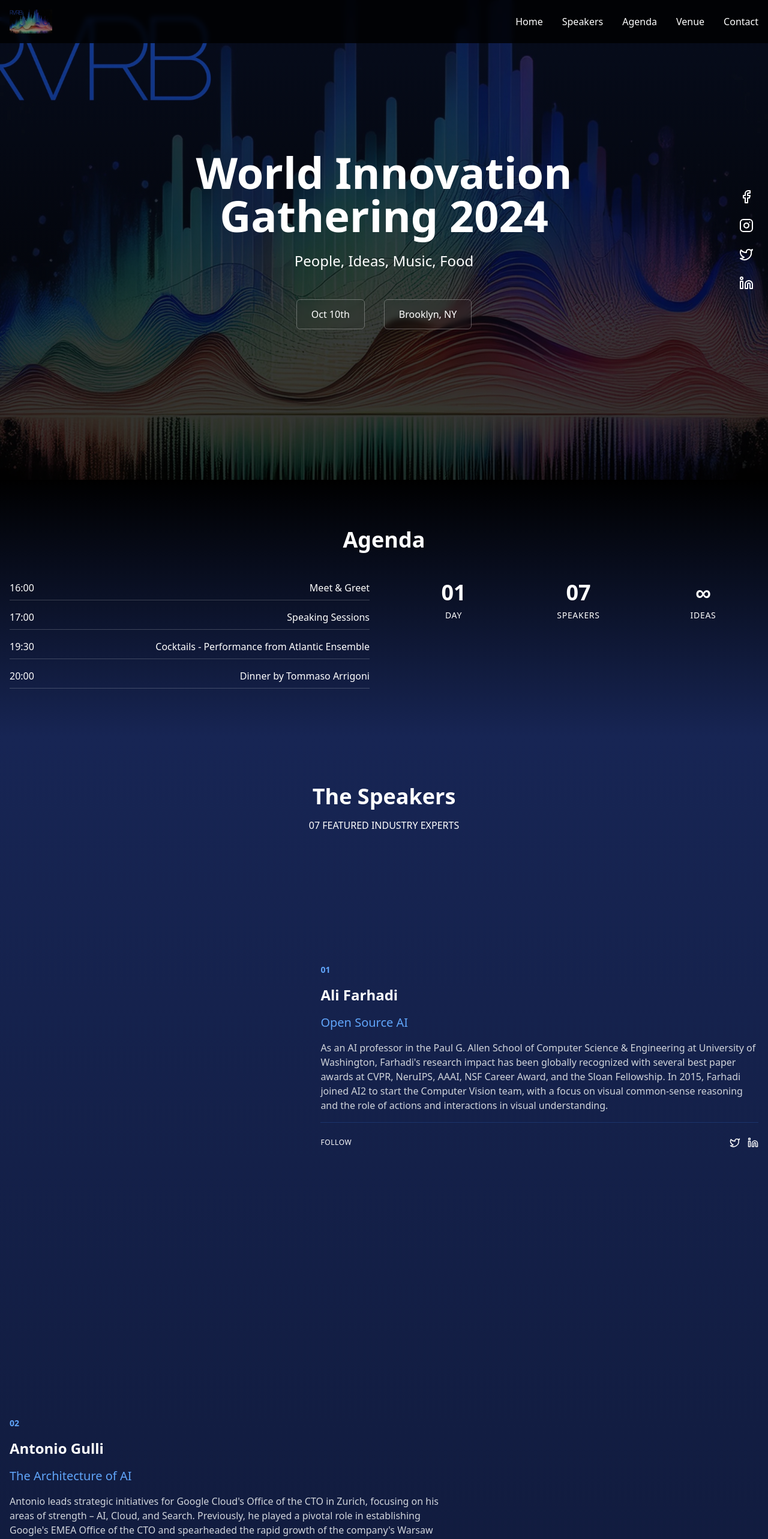
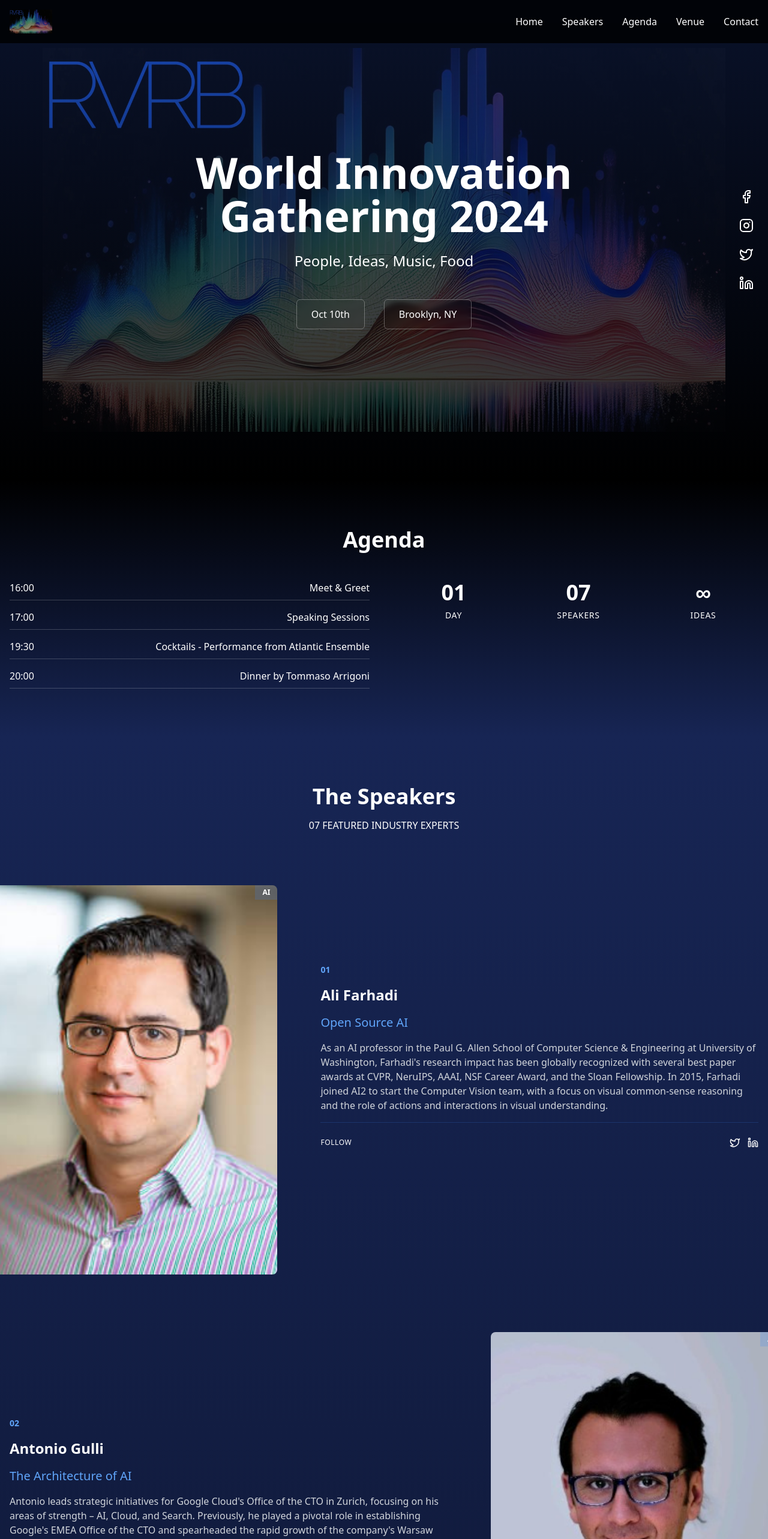
Before and after one commit to TheConstructorsBand/RVRB, a React (Vite) app: page / in a window 1280 px wide. Shown: the top 2566 px of the page at 60% size. Built offline with nearby package versions, Linux system fonts and the light colour scheme.

Commit message:
Fix animations to play once and persist, adjust hero image layout
Co-Authored-By: marcoa@gmail.com <marcoa@gmail.com>

```diff
--- a/src/App.tsx
+++ b/src/App.tsx
@@ -69,14 +69,18 @@ function App() {
       (entries) => {
         entries.forEach((entry) => {
           if (entry.isIntersecting) {
-            entry.target.classList.add('group-hover:translate-y-0', 'group-hover:opacity-100', 'group-hover:translate-x-0');
+            const imageContainer = entry.target.querySelector('.speaker-image-container');
+            if (imageContainer) {
+              imageContainer.classList.add('translate-y-0', 'opacity-100', 'translate-x-0');
+              observer.unobserve(entry.target);
+            }
           }
         });
       },
       { threshold: 0.1 }
     );
 
-    const elements = document.querySelectorAll('.group');
+    const elements = document.querySelectorAll('.speaker-container');
     elements.forEach((el) => observer.observe(el));
 
     return () => {
@@ -152,14 +156,14 @@ function App() {
       </header>
 
       {/* Hero Section */}
-      <section id="home" className="relative h-screen flex items-center justify-center overflow-hidden">
-        <div className="absolute inset-0 z-0">
+      <section id="home" className="relative h-screen flex items-center justify-center">
+        <div className="absolute inset-0 z-0 flex items-center justify-center bg-black">
           <img
             src="/img/RVRB-LOGO-hero.webp"
             alt="RVRB Logo"
-            className="w-full h-full object-cover opacity-60"
+            className="max-w-[90%] max-h-[80%] object-contain opacity-80"
           />
-          <div className="absolute inset-0 bg-gradient-to-b from-blue-900/20 to-black/40"></div>
+          <div className="absolute inset-0 bg-gradient-to-b from-blue-900/30 to-black/60"></div>
         </div>
         <div className="container mx-auto px-4 z-10 text-center">
           <h1 className="text-5xl md:text-7xl font-bold mb-6">
@@ -234,13 +238,13 @@ function App() {
             {speakers.map((speaker) => (
               <div
                 key={speaker.id}
-                className="group"
+                className="speaker-container"
               >
                 <div className={`flex flex-col ${speaker.id % 2 === 0 ? 'md:flex-row-reverse' : 'md:flex-row'} gap-8 items-center`}>
                   {/* Speaker Image */}
                   <div
-                    className={`w-full md:w-2/5 overflow-hidden rounded-lg transition-all duration-700 transform translate-y-10 opacity-0 group-hover:translate-y-0 group-hover:opacity-100 ${
-                      speaker.id % 2 === 0 ? 'md:translate-x-10 md:group-hover:translate-x-0' : 'md:-translate-x-10 md:group-hover:translate-x-0'
+                    className={`speaker-image-container w-full md:w-2/5 overflow-hidden rounded-lg transition-all duration-700 transform translate-y-10 opacity-0 ${
+                      speaker.id % 2 === 0 ? 'md:translate-x-10' : 'md:-translate-x-10'
                     }`}
                   >
                     <div className="relative">
```
